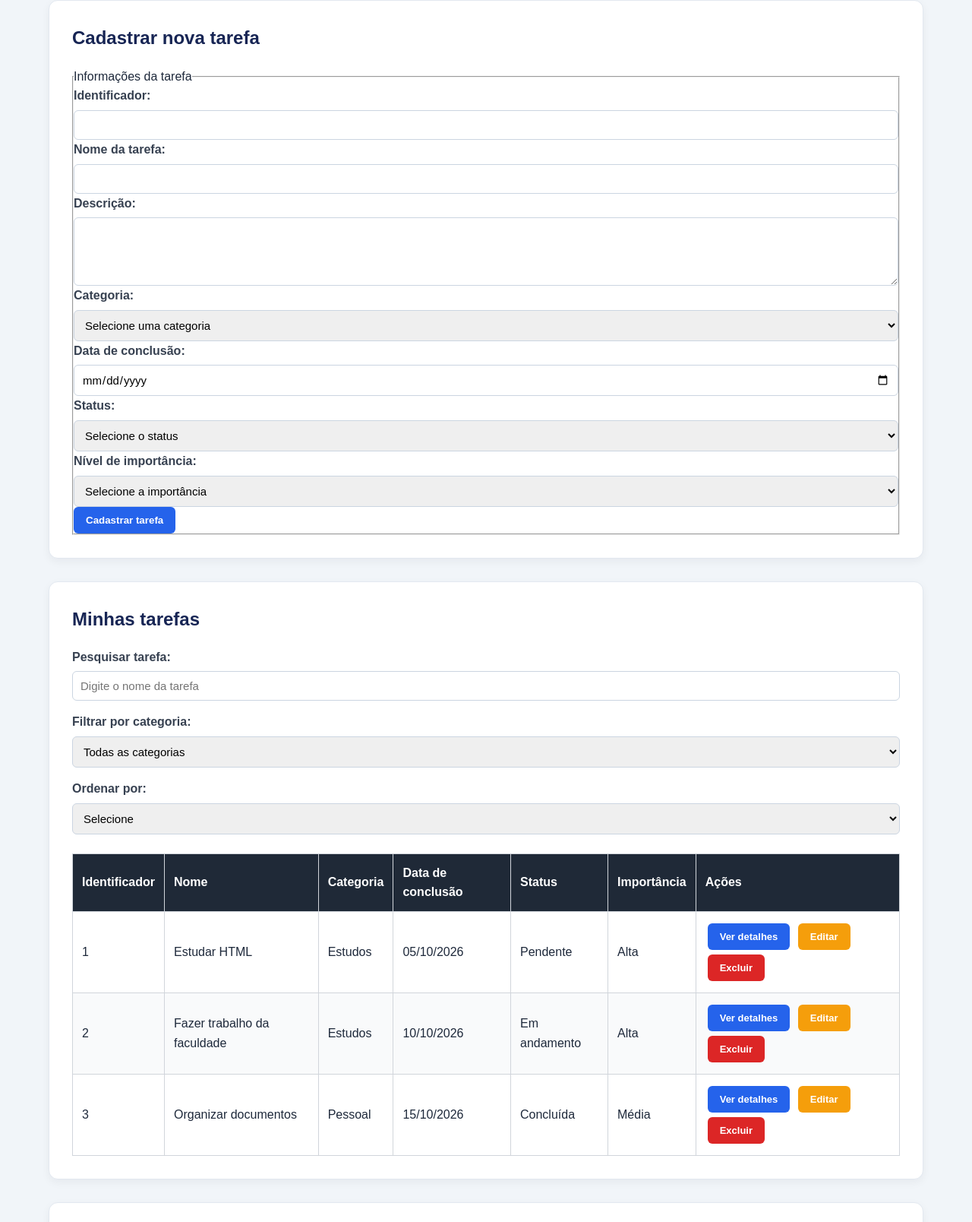
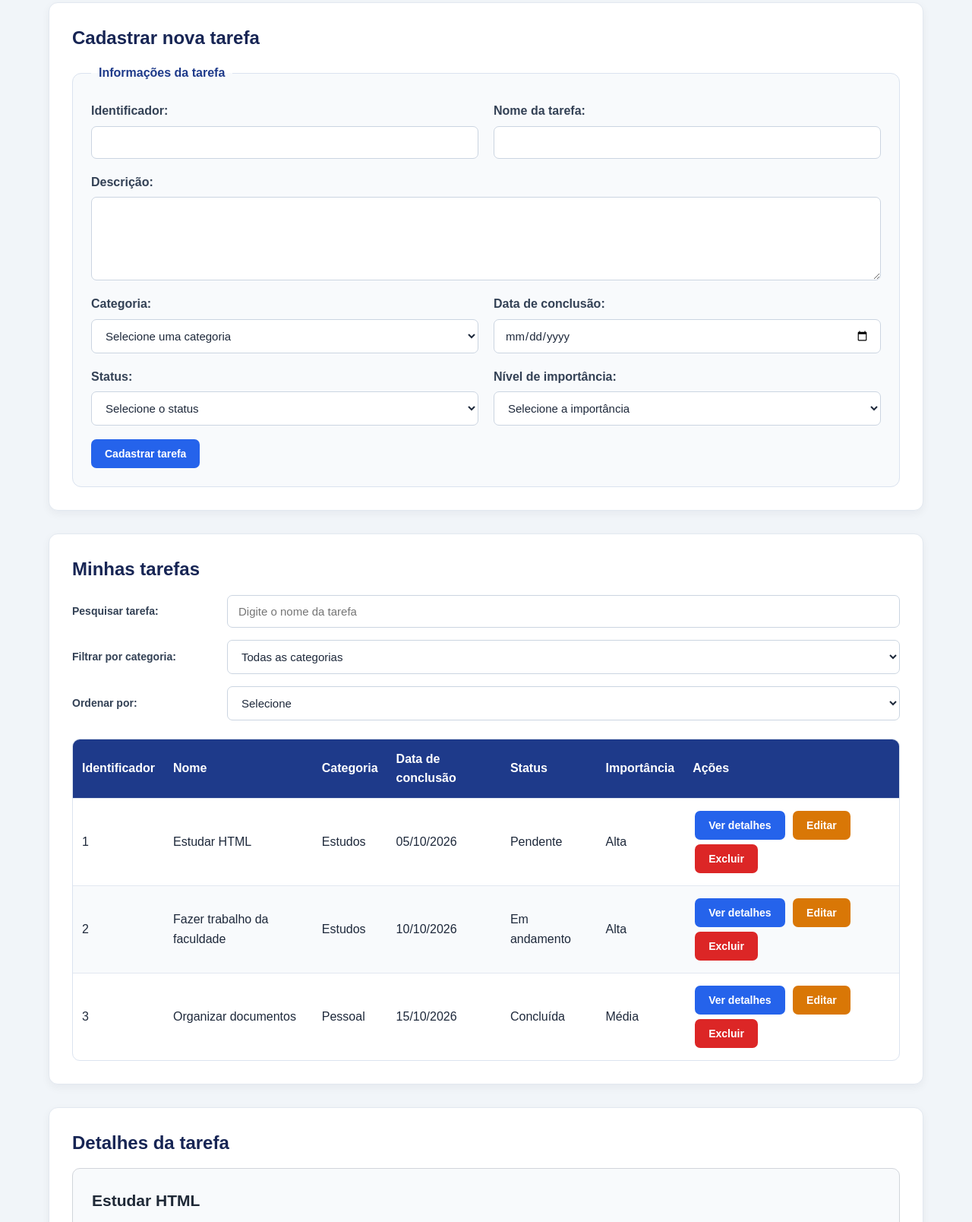
Before and after one commit to Guilherme696/OrganizaJ--atividade, a plain HTML site: page index.html in a window 1280 px wide. Shown: the part 391-1999 px from the top of the page at 76% size. Drawn offline with Linux system fonts and the light colour scheme.

Commit message:
style: estiliza formulario de cadastro

```diff
--- a/assets/css/style.css
+++ b/assets/css/style.css
@@ -1,3 +1,10 @@
+
+/* ==============================
+   ORGANIZAJÁ - ESTILIZAÇÃO
+   Etapa 2: CSS, Layout e Responsividade
+   ============================== */
+
+/* Reset e configurações gerais */
 * {
     margin: 0;
     padding: 0;
@@ -16,7 +23,7 @@ body {
     font-size: 16px;
 }
 
-
+/* Cabeçalho */
 header {
     background: linear-gradient(135deg, #172554, #1d4ed8);
     color: #ffffff;
@@ -34,30 +41,41 @@ header p {
     margin-bottom: 20px;
 }
 
-
+/* Navegação */
 nav ul {
     list-style: none;
     display: flex;
-    gap: 25px;
     flex-wrap: wrap;
+    gap: 12px 25px;
 }
 
 nav a {
-    color: white;
+    display: inline-block;
+    color: #ffffff;
     text-decoration: none;
     font-weight: bold;
+    padding: 5px 0;
+    transition: color 0.2s, opacity 0.2s;
 }
 
 nav a:hover {
+    color: #bfdbfe;
     text-decoration: underline;
+    text-underline-offset: 5px;
 }
 
+nav a:focus-visible {
+    outline: 3px solid #bfdbfe;
+    outline-offset: 4px;
+    border-radius: 3px;
+}
+
+/* Área principal e cartões */
 main {
     width: 90%;
     max-width: 1200px;
     margin: 30px auto;
 }
-
 
 section {
     background-color: #ffffff;
@@ -72,131 +90,197 @@ section h2 {
     margin-bottom: 18px;
     color: #172554;
     font-size: 24px;
+    line-height: 1.3;
 }
 
+/* Formulário */
 form {
     display: flex;
     flex-direction: column;
-    gap: 18px;
+    gap: 20px;
 }
 
-form div,
-#tarefas > div {
+fieldset {
+    display: grid;
+    grid-template-columns: repeat(2, minmax(0, 1fr));
+    gap: 18px 20px;
+    min-width: 0;
+    border: 1px solid #dbe3ef;
+    border-radius: 12px;
+    padding: 24px;
+    background-color: #f8fafc;
+}
+
+legend {
+    padding: 0 10px;
+    font-weight: bold;
+    color: #1e3a8a;
+}
+
+fieldset > div {
     display: flex;
     flex-direction: column;
-    gap: 6px;
+    gap: 7px;
+    min-width: 0;
+}
+
+fieldset > div:nth-of-type(3) {
+    grid-column: 1 / -1;
 }
 
 label {
     font-weight: bold;
-    color: #374151;
+    color: #334155;
 }
 
 input,
 select,
 textarea {
     width: 100%;
-    padding: 10px;
+    max-width: 100%;
+    min-width: 0;
+    padding: 12px 14px;
     border: 1px solid #cbd5e1;
-    border-radius: 6px;
+    border-radius: 7px;
+    background-color: #ffffff;
+    color: #1e293b;
     font-size: 15px;
     font-family: inherit;
+    transition: border-color 0.2s, box-shadow 0.2s;
 }
 
 input:focus,
 select:focus,
 textarea:focus {
-    outline: none;
+    outline: 3px solid rgba(37, 99, 235, 0.15);
     border-color: #2563eb;
+    box-shadow: 0 0 0 1px #2563eb;
 }
 
 textarea {
     resize: vertical;
+    min-height: 110px;
 }
 
+/* Botões */
 button {
     border: none;
-    padding: 10px 16px;
-    border-radius: 6px;
+    padding: 11px 18px;
+    border-radius: 7px;
     background-color: #2563eb;
-    color: white;
+    color: #ffffff;
     font-weight: bold;
+    font-size: 14px;
     cursor: pointer;
+    transition: background-color 0.2s, transform 0.2s;
 }
 
 button:hover {
     background-color: #1d4ed8;
 }
 
-form button {
-    align-self: flex-start;
+button:focus-visible {
+    outline: 3px solid #93c5fd;
+    outline-offset: 3px;
 }
 
-#tarefas > div {
-    margin-bottom: 15px;
+button:active {
+    transform: scale(0.98);
 }
 
-table {
-    width: 100%;
-    border-collapse: collapse;
-    margin-top: 25px;
+fieldset > button {
+    grid-column: 1 / -1;
+    justify-self: start;
 }
 
-thead {
-    background-color: #1f2937;
-    color: white;
+/* Pesquisa, filtro e ordenação */
+#tarefas > div {
+    display: flex;
+    flex-direction: column;
+    gap: 7px;
+    margin-bottom: 16px;
 }
 
-th,
-td {
-    padding: 12px;
-    border: 1px solid #d1d5db;
-    text-align: left;
+#tarefas > div label {
+    font-size: 14px;
+    color: #334155;
 }
 
-tbody tr:nth-child(even) {
-    background-color: #f9fafb;
+/* Tabela de tarefas */
+#tarefas table {
+    width: 100%;
+    border-collapse: separate;
+    border-spacing: 0;
+    margin-top: 24px;
+    background-color: #ffffff;
+    border: 1px solid #dbe3ef;
+    border-radius: 10px;
+    overflow: hidden;
 }
 
-tbody tr:hover {
-    background-color: #eef2ff;
+#tarefas thead {
+    background-color: #1e3a8a;
+    color: #ffffff;
 }
 
-td button {
-    margin: 3px;
-    font-size: 13px;
+#tarefas th,
+#tarefas td {
+    padding: 13px 12px;
+    border-bottom: 1px solid #e2e8f0;
+    text-align: left;
+    vertical-align: middle;
 }
 
-td button:nth-child(2) {
-    background-color: #f59e0b;
+#tarefas tbody tr:nth-child(even) {
+    background-color: #f8fafc;
 }
 
-td button:nth-child(2):hover {
+#tarefas tbody tr:hover {
+    background-color: #eff6ff;
+}
+
+#tarefas tbody tr:last-child td {
+    border-bottom: none;
+}
+
+#tarefas td button {
+    margin: 3px;
+    white-space: nowrap;
+}
+
+#tarefas td button:nth-child(2) {
     background-color: #d97706;
 }
 
-td button:nth-child(3) {
+#tarefas td button:nth-child(2):hover {
+    background-color: #b45309;
+}
+
+#tarefas td button:nth-child(3) {
     background-color: #dc2626;
 }
 
-td button:nth-child(3):hover {
+#tarefas td button:nth-child(3):hover {
     background-color: #b91c1c;
 }
 
+/* Detalhes da tarefa */
 article {
     border: 1px solid #d1d5db;
-    border-radius: 8px;
+    border-radius: 10px;
     padding: 25px;
-    background-color: #f9fafb;
+    background-color: #f8fafc;
 }
 
 article h3 {
     margin-bottom: 15px;
     color: #1f2937;
+    font-size: 21px;
 }
 
 article p {
     margin-bottom: 8px;
+    overflow-wrap: anywhere;
 }
 
 article button {
@@ -212,46 +296,100 @@ article button:last-child:hover {
     background-color: #b91c1c;
 }
 
+/* Rodapé */
 footer {
-    background-color: #1f2937;
-    color: white;
+    background-color: #172554;
+    color: #ffffff;
     text-align: center;
     padding: 20px;
     margin-top: 40px;
 }
 
+/* Telas maiores: alinhar controles */
+@media (min-width: 900px) {
+    #tarefas > div {
+        display: grid;
+        grid-template-columns: 190px minmax(0, 1fr);
+        align-items: center;
+        gap: 14px;
+    }
+}
+
+/* Tablets */
 @media (max-width: 768px) {
     header {
+        padding: 24px 5%;
+    }
+
+    main {
+        width: 94%;
+        margin: 20px auto;
+    }
+
+    section {
+        padding: 22px;
+    }
+
+    nav ul {
+        gap: 10px 18px;
+    }
+
+    fieldset {
         padding: 20px;
     }
 
-    main {
-        width: 95%;
+    #tarefas table {
+        display: block;
+        max-width: 100%;
+        overflow-x: auto;
+        white-space: nowrap;
     }
 
-    section {
-        padding: 20px;
+    #tarefas th,
+    #tarefas td {
+        padding: 10px;
+    }
+}
+
+/* Celulares */
+@media (max-width: 650px) {
+    header h1 {
+        font-size: 28px;
     }
 
     nav ul {
         flex-direction: column;
-        gap: 10px;
+        align-items: flex-start;
+        gap: 6px;
     }
 
-    table {
-        display: block;
-        overflow-x: auto;
-        white-space: nowrap;
+    section {
+        padding: 18px;
     }
+
+    section h2 {
+        font-size: 21px;
+    }
+
     fieldset {
-    border: 1px solid #d1d5db;
-    border-radius: 8px;
-    padding: 25px;
+        grid-template-columns: minmax(0, 1fr);
+        padding: 16px;
+    }
+
+    fieldset > div:nth-of-type(3),
+    fieldset > button {
+        grid-column: auto;
+    }
+
+    fieldset > button {
+        width: 100%;
+    }
+
+    article {
+        padding: 18px;
+    }
+
+    article button {
+        margin-right: 4px;
+    }
 }
-
-legend {
-    padding: 0 10px;
-    font-weight: bold;
-    color: #1f2937;
-}
-}
```
